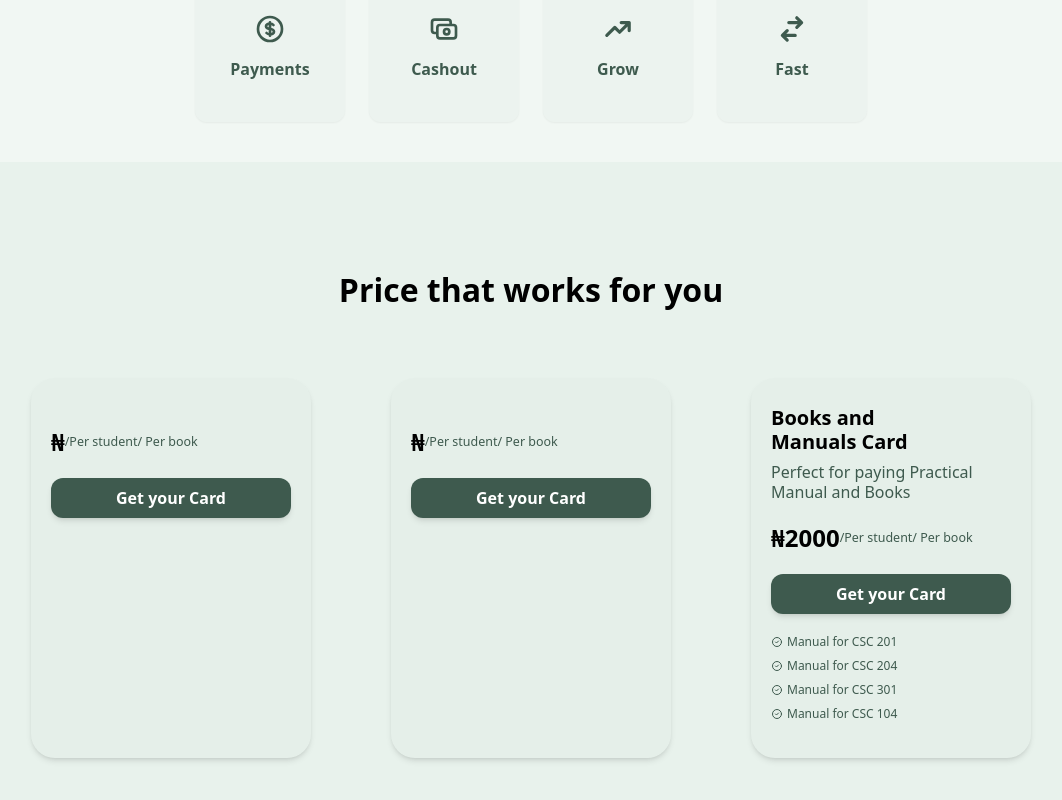
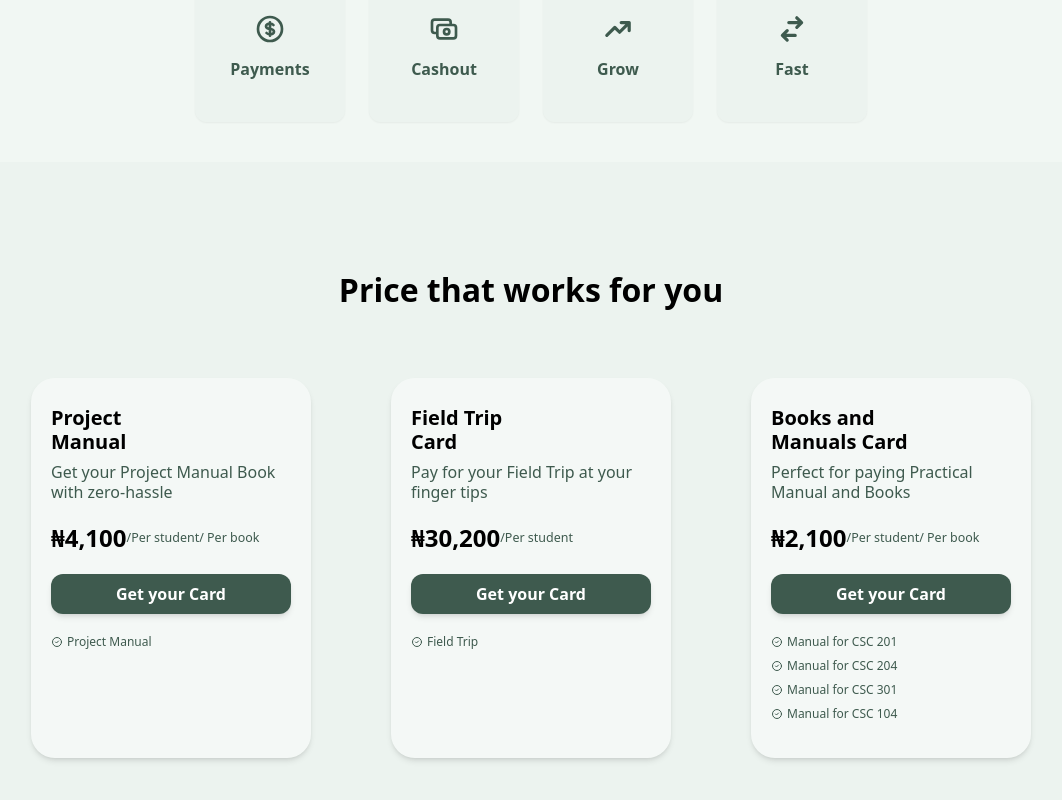
Before and after one commit to varletint/paywithmi, a React (Vite) app in the folder client/: page / in a window 1280 px wide. Shown: the part 956-1756 px from the top of the page, without its empty margins (109-1171 px from the left). Built offline with nearby package versions, Linux system fonts and the light colour scheme.

Commit message:
still on price card

```diff
--- a/client/src/Pages/Home.jsx
+++ b/client/src/Pages/Home.jsx
@@ -175,7 +175,7 @@ const Benefits = () => {
 const PriceSection = () => {
   return (
     <section
-      className='bg-[#e7f1ecdc] mt-10 h-[700px] flex
+      className='bg-[#d5e0db33] [e7f1ecdc] mt-10 h-[700px] flex
     flex-col justify-center'
       id='prices'>
       <div className=''>
@@ -187,17 +187,36 @@ const PriceSection = () => {
         className='flex
       items-center justify-center
   gap-[5rem] mt-16'>
-        <PriceCard />
-        <PriceCard />
+        <PriceCard
+          billName={"Project Manual"}
+          billPrice={"4,100"}
+          billDes={"Get your Project Manual Book with zero-hassle"}
+          benefit1={"Project Manual"}
+          icon1={<HiOutlineCheckCircle />}
+          perPay='/Per student/ Per book'
+        />
+        <PriceCard
+          billName={"Field Trip Card"}
+          billDes={"Pay for your Field Trip at your finger tips"}
+          billPrice={"30,200"}
+          benefit1={"Field Trip"}
+          icon1={<HiOutlineCheckCircle />}
+          perPay={"/Per student"}
+        />
+
         <PriceCard
           billName={"Books and Manuals Card"}
-          billPrice={"2000"}
+          billPrice={"2,100"}
           billDes={"Perfect for paying Practical Manual and Books"}
           benefit1={"Manual for CSC 201"}
           benefit2={"Manual for CSC 204"}
           benefit3={"Manual for CSC 301"}
           benefit4={"Manual for CSC 104"}
-          icon={<HiOutlineCheckCircle />}
+          icon1={<HiOutlineCheckCircle />}
+          icon2={<HiOutlineCheckCircle />}
+          icon3={<HiOutlineCheckCircle />}
+          icon4={<HiOutlineCheckCircle />}
+          perPay={"/Per student/ Per book"}
         />
       </div>
     </section>
@@ -212,11 +231,15 @@ const PriceCard = ({
   benefit2,
   benefit3,
   benefit4,
-  icon,
+  icon1,
+  icon2,
+  icon3,
+  icon4,
+  perPay,
 }) => {
   return (
     <div
-      className=' bg-[#d5e0db33] h-[380px] w-[280px]
+      className=' bg-[#ffffff65] h-[380px] w-[280px]
     rounded-3xl shadow-md py-7 px-5
     '>
       <div className=''>
@@ -228,9 +251,7 @@ const PriceCard = ({
         </div>
         <div className=' mt-5  flex items-center gap-'>
           <h1 className=' text-2xl font-bold'>₦{billPrice}</h1>
-          <p className=' font-medium text-[.78rem] text-[#3e5a4e]'>
-            /Per student/ Per book
-          </p>
+          <p className=' font-medium text-[.78rem] text-[#3e5a4e]'>{perPay}</p>
         </div>
         <div
           className=' bg-[#3e5a4e] py-2 font-semibold
@@ -247,24 +268,24 @@ const PriceCard = ({
             <li
               className='flex items-center gap-1
             '>
-              {icon} {benefit1}
+              {icon1} {benefit1}
             </li>
             <li
               className='flex items-center gap-1
             '>
-              {icon}
+              {icon2}
               {benefit2}
             </li>
             <li
               className='flex items-center gap-1
             '>
-              {icon}
+              {icon3}
               {benefit3}
             </li>
             <li
               className='flex items-center gap-1
             '>
-              {icon}
+              {icon4}
               {benefit4}
             </li>
           </ul>
```
